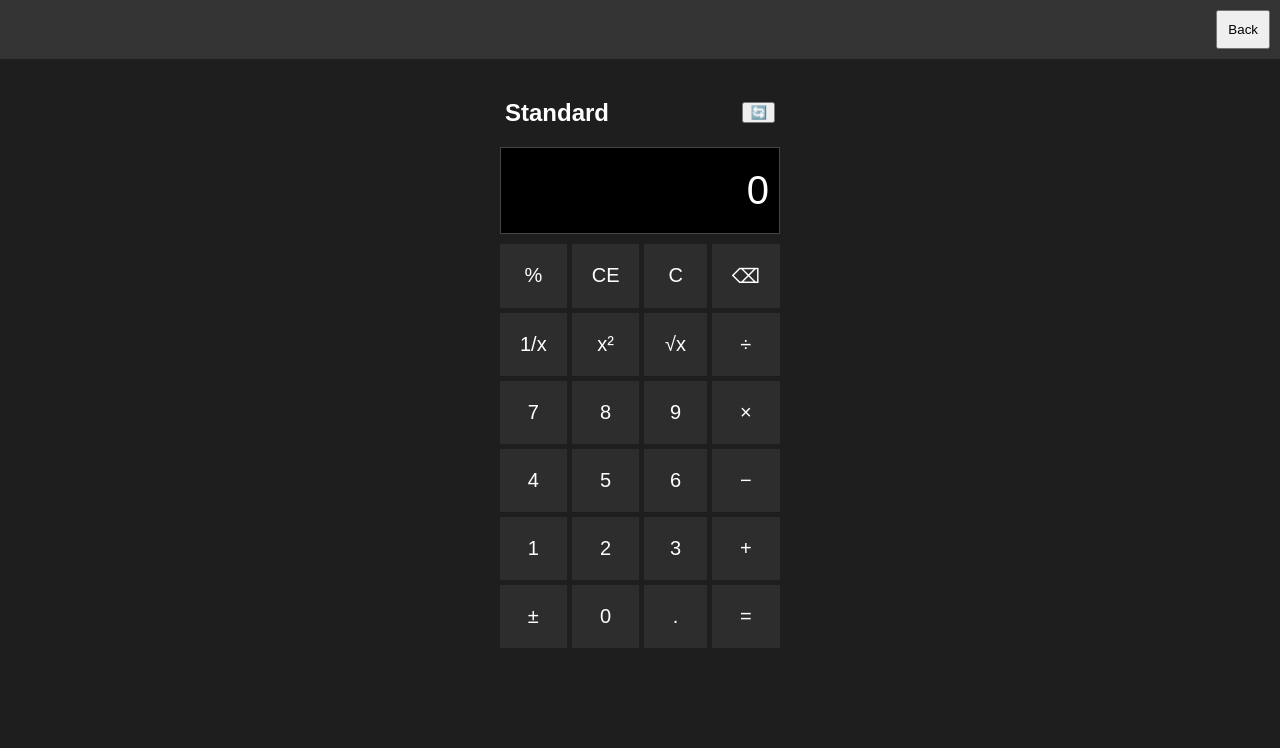
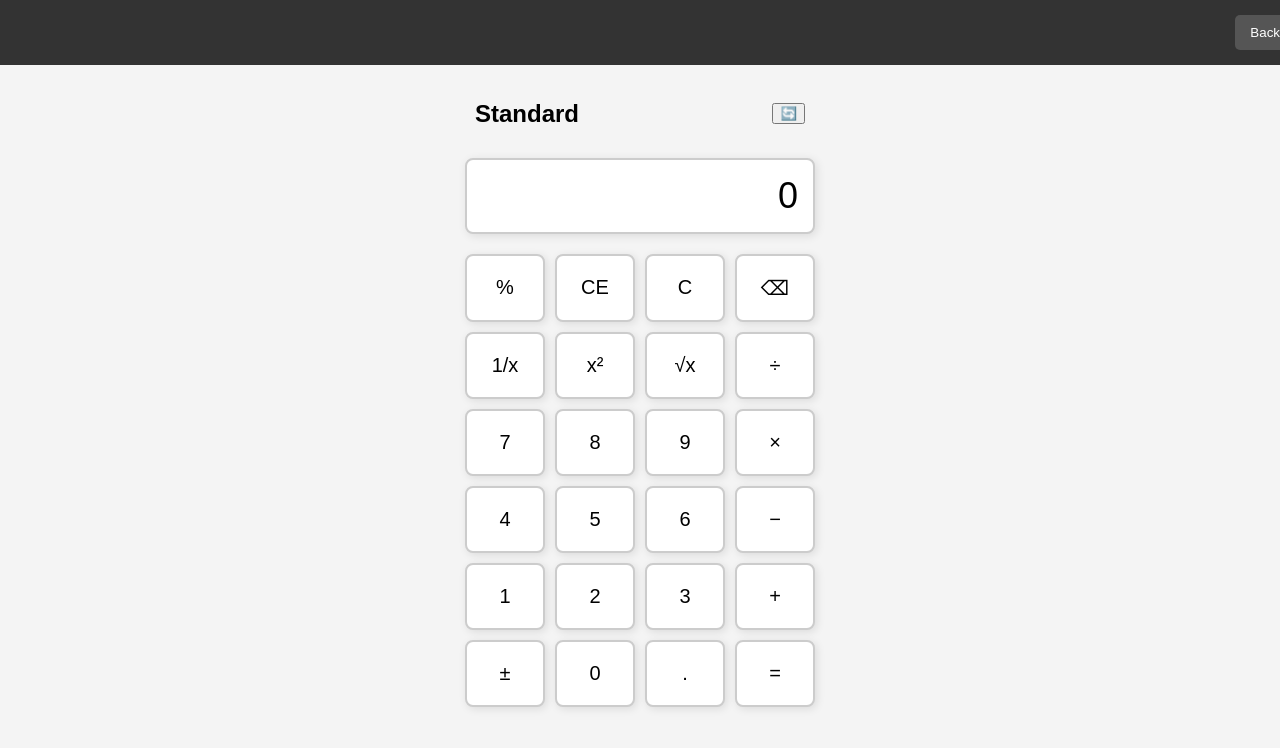
Before and after one commit to Andur909/Student-in, a Flask app: template Senior/templates/calculator.html in a window 1280 px wide. Shown: the top 748 px of the page. Run offline with Flask 3, Linux system fonts and the light colour scheme; the template is opened without the code that fills it, so the values that code supplies are empty.

Commit message:
Add files via upload

```diff
--- a/Senior/static/calculator.css
+++ b/Senior/static/calculator.css
@@ -1,59 +1,77 @@
 body {
+  font-family: Arial, sans-serif;
+  text-align: center;
+  background-color: #f4f4f4;
   margin: 0;
-  font-family: sans-serif;
-  background-color: #1e1e1e;
-  color: white;
+  padding-top: 70px;
 }
 
 #top_div {
+  width: 100%;
   display: flex;
   justify-content: flex-end;
+  padding: 15px;
   background-color: #333;
-  padding: 10px;
+  position: fixed;
+  top: 0;
+  left: 0;
+  z-index: 10;
 }
 
 #btn_back {
-  padding: 10px;
+  padding: 10px 15px;
+  background-color: #555;
+  color: white;
+  border: none;
+  border-radius: 5px;
   cursor: pointer;
 }
 
+#btn_back:hover {
+  background-color: #777;
+}
+
 #calc_app {
-  max-width: 280px;
-  margin: 20px auto;
+  width: 350px;
+  margin: auto;
 }
 
 #calc_header {
   display: flex;
   justify-content: space-between;
   align-items: center;
-  padding: 0 5px;
+  padding: 10px;
 }
 
 #display {
-  background-color: black;
-  color: white;
-  font-size: 40px;
+  background-color: white;
+  color: black;
+  font-size: 36px;
   text-align: right;
-  padding: 20px 10px;
-  border: 1px solid #444;
-  margin-bottom: 10px;
+  padding: 15px;
+  border: 2px solid #ccc;
+  border-radius: 8px;
+  box-shadow: 2px 2px 10px rgba(0, 0, 0, 0.1);
+  margin-bottom: 20px;
 }
 
 #buttons {
   display: grid;
   grid-template-columns: repeat(4, 1fr);
-  gap: 5px;
+  gap: 10px;
 }
 
 #buttons button {
-  background-color: #2d2d2d;
-  color: white;
+  background-color: white;
   font-size: 20px;
   padding: 20px;
-  border: none;
+  border: 2px solid #ccc;
+  border-radius: 8px;
   cursor: pointer;
+  box-shadow: 2px 2px 8px rgba(0, 0, 0, 0.1);
+  transition: 0.2s;
 }
 
 #buttons button:hover {
-  background-color: #444;
+  background-color: #e0e0e0;
 }
--- a/Senior/static/log_in.js
+++ b/Senior/static/log_in.js
@@ -27,12 +27,14 @@ function sign_up() {
 
 function log_in() {
 	alert("Successfully logged in, (BETA MODE)");
-	window.location.href = "main.html";
+	window.location.href = "/main";
+
 }
 
 function guest() {
 	//ADD - Python that saves the user as guest to limit it;
 	alert("Welcome Guest! You are limited now");
 	user_type = "Guest";
-	window.location.href = "main.html";
+	window.location.href = "/main";
+
 }
```
Also changed, not shown: Senior/static/main.js (+5 -5 lines), Senior/static/wordle.js (+34 -14 lines).
